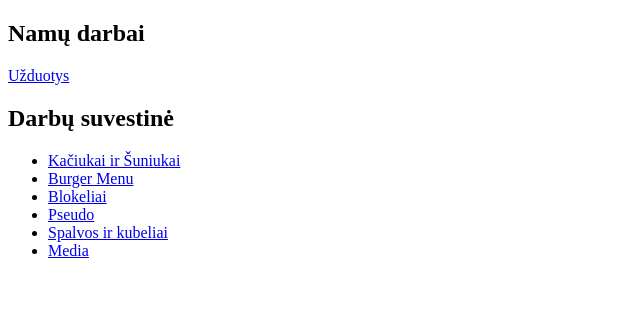
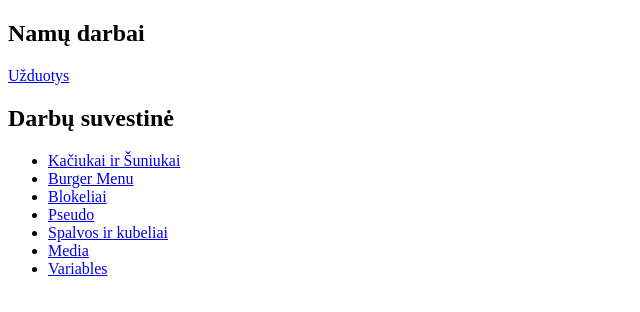
Before and after one commit to RomanBIT/Kursai, a plain HTML site: page index.html in a window 1280 px wide. Shown: the full height of the page, 0-640 px from the left. Drawn offline with Linux system fonts and the light colour scheme.

Commit message:
variables

```diff
--- /dev/null
+++ b/Variables/src/reset.css
@@ -0,0 +1,56 @@
+/* http://meyerweb.com/eric/tools/css/reset/
+   v2.0 | 20110126
+   License: none (public domain)
+*/
+
+html, body, div, span, applet, object, iframe,
+h1, h2, h3, h4, h5, h6, p, blockquote, pre,
+a, abbr, acronym, address, big, cite, code,
+del, dfn, em, img, ins, kbd, q, s, samp,
+small, strike, strong, sub, sup, tt, var,
+b, u, i, center,
+dl, dt, dd, ol, ul, li,
+fieldset, form, label, legend,
+table, caption, tbody, tfoot, thead, tr, th, td,
+article, aside, canvas, details, embed,
+figure, figcaption, footer, header, hgroup,
+menu, nav, output, ruby, section, summary,
+time, mark, audio, video {
+	margin: 0;
+	padding: 0;
+	border: 0;
+	font-size: 100%;
+	font: inherit;
+	vertical-align: baseline;
+}
+/* HTML5 display-role reset for older browsers */
+article, aside, details, figcaption, figure,
+footer, header, hgroup, menu, nav, section {
+	display: block;
+}
+body {
+	line-height: 1;
+}
+ol, ul {
+	list-style: none;
+}
+blockquote, q {
+	quotes: none;
+}
+blockquote:before, blockquote:after,
+q:before, q:after {
+	content: '';
+	content: none;
+}
+table {
+	border-collapse: collapse;
+	border-spacing: 0;
+}
+
+* {
+    box-sizing: border-box;
+}
+
+a {
+	text-decoration: none;
+}
--- /dev/null
+++ b/Variables/src/variables.css
@@ -0,0 +1,5 @@
+:root {
+    --background: rgba(0, 183, 255, 0.514);
+    --margin-xs: 16px 16px;
+    --shadow-sm: 15px 15px 40px grey
+}
--- a/index.html
+++ b/index.html
@@ -18,6 +18,7 @@
     <li><a href="C:\Kursai\CSS\Pseudo\index.html">Pseudo</a></li>
     <li><a href="C:\Kursai\CSS\Užduotys\Spalvos su font-f.html">Spalvos ir kubeliai</a></li>
     <li><a href="C:\Kursai\Media\index.html">Media</a></li>
+    <li><a href="C:\Kursai\Variables\index.html">Variables</a></li>
 </ul>
 
 </body>
--- /dev/null
+++ b/reset.css
@@ -0,0 +1,56 @@
+/* http://meyerweb.com/eric/tools/css/reset/
+   v2.0 | 20110126
+   License: none (public domain)
+*/
+
+html, body, div, span, applet, object, iframe,
+h1, h2, h3, h4, h5, h6, p, blockquote, pre,
+a, abbr, acronym, address, big, cite, code,
+del, dfn, em, img, ins, kbd, q, s, samp,
+small, strike, strong, sub, sup, tt, var,
+b, u, i, center,
+dl, dt, dd, ol, ul, li,
+fieldset, form, label, legend,
+table, caption, tbody, tfoot, thead, tr, th, td,
+article, aside, canvas, details, embed,
+figure, figcaption, footer, header, hgroup,
+menu, nav, output, ruby, section, summary,
+time, mark, audio, video {
+	margin: 0;
+	padding: 0;
+	border: 0;
+	font-size: 100%;
+	font: inherit;
+	vertical-align: baseline;
+}
+/* HTML5 display-role reset for older browsers */
+article, aside, details, figcaption, figure,
+footer, header, hgroup, menu, nav, section {
+	display: block;
+}
+body {
+	line-height: 1;
+}
+ol, ul {
+	list-style: none;
+}
+blockquote, q {
+	quotes: none;
+}
+blockquote:before, blockquote:after,
+q:before, q:after {
+	content: '';
+	content: none;
+}
+table {
+	border-collapse: collapse;
+	border-spacing: 0;
+}
+
+* {
+    box-sizing: border-box;
+}
+
+a {
+	text-decoration: none;
+}
```
Also changed, not shown: Variables/index.html (added, +34 -0 lines), Variables/src/bem.css (added, +36 -0 lines), Variables/src/style.css (added, +13 -0 lines).
